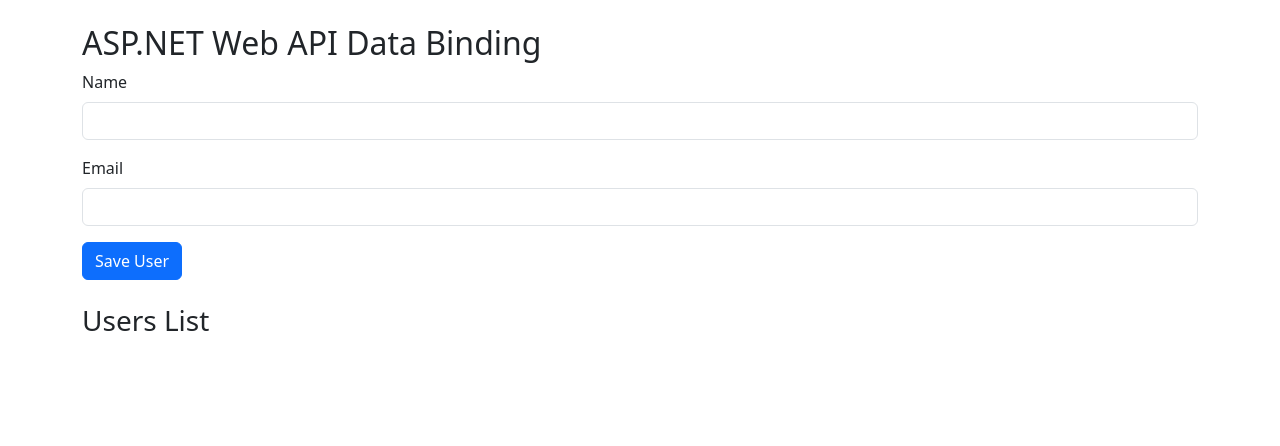
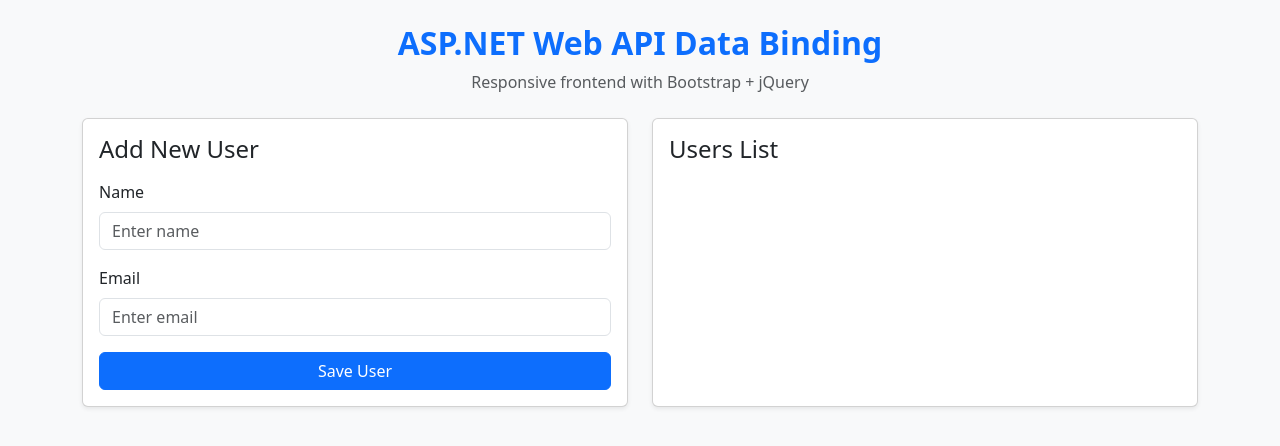
Before and after one commit to mdshafii786/thumbejapublicity, a plain HTML site: page index.html in a window 1280 px wide. Drawn offline with nearby package versions, Linux system fonts and the light colour scheme.

Commit message:
Update index.html

```diff
--- a/index.html
+++ b/index.html
@@ -1,32 +1,51 @@
-
 <!DOCTYPE html>
 <html lang="en">
 <head>
   <meta charset="UTF-8">
-  <title>ASP.NET Web API Binding</title>
+  <title>ASP.NET Web API Data Binding</title>
+  <meta name="viewport" content="width=device-width, initial-scale=1"> <!-- Mobile responsive -->
   <link href="https://cdn.jsdelivr.net/npm/bootstrap@5.3.2/dist/css/bootstrap.min.css" rel="stylesheet">
   <script src="https://code.jquery.com/jquery-3.7.1.min.js"></script>
 </head>
-<body class="p-4">
-  <div class="container">
-    <h2>ASP.NET Web API Data Binding</h2>
+<body class="bg-light">
+  <div class="container py-4">
+    <!-- Header -->
+    <div class="text-center mb-4">
+      <h2 class="fw-bold text-primary">ASP.NET Web API Data Binding</h2>
+      <p class="text-muted">Responsive frontend with Bootstrap + jQuery</p>
+    </div>
 
-    <!-- Form -->
-    <form id="userForm" class="mb-4">
+    <div class="row g-4">
+      <!-- Form Section -->
+      <div class="col-12 col-md-6">
+        <div class="card shadow-sm h-100">
+          <div class="card-body">
+            <h4 class="card-title mb-3">Add New User</h4>
+            <form id="userForm">
               <div class="mb-3">
                 <label class="form-label">Name</label>
-        <input type="text" id="name" class="form-control" required>
+                <input type="text" id="name" class="form-control" placeholder="Enter name" required>
               </div>
               <div class="mb-3">
                 <label class="form-label">Email</label>
-        <input type="email" id="email" class="form-control" required>
+                <input type="email" id="email" class="form-control" placeholder="Enter email" required>
               </div>
-      <button type="submit" class="btn btn-primary">Save User</button>
+              <button type="submit" class="btn btn-primary w-100">Save User</button>
             </form>
+          </div>
+        </div>
+      </div>
 
-    <!-- Data Display -->
-    <h3>Users List</h3>
+      <!-- Users List Section -->
+      <div class="col-12 col-md-6">
+        <div class="card shadow-sm h-100">
+          <div class="card-body">
+            <h4 class="card-title mb-3">Users List</h4>
             <ul id="userList" class="list-group"></ul>
+          </div>
+        </div>
+      </div>
+    </div>
   </div>
 
   <script>
@@ -37,9 +56,13 @@
     function loadUsers() {
       $.get(apiUrl, function(data) {
         $("#userList").empty();
+        if (data.length === 0) {
+          $("#userList").append('<li class="list-group-item text-muted">No users found</li>');
+        } else {
           data.forEach(function(user) {
             $("#userList").append(`<li class="list-group-item">${user.Name} - ${user.Email}</li>`);
           });
+        }
       });
     }
 
```
Lines whose indentation alone changed are shown as unchanged.
